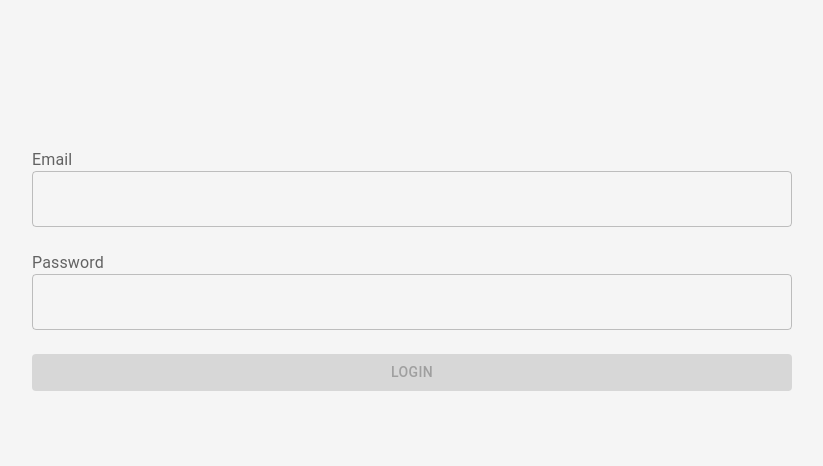
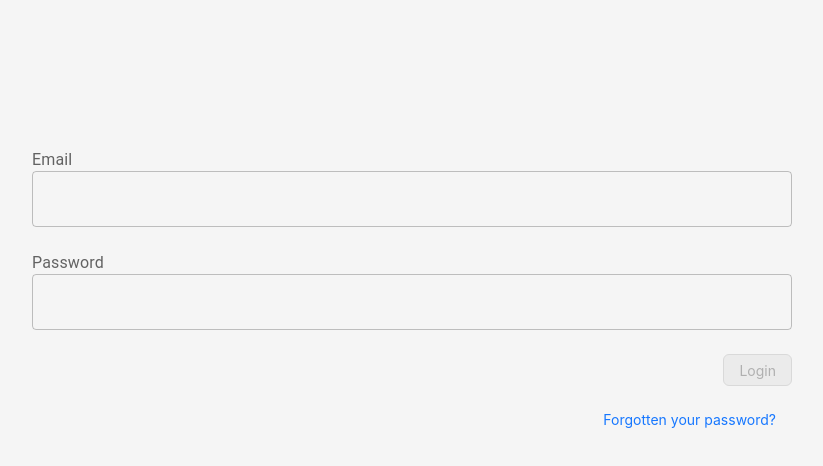
Before and after one commit to tt02-capstone/tt02-admin-portal, a React (Create React App) app: page / in a window 1280 px wide. Shown: the top 466 px of the page, without its empty margins (228-1051 px from the left). Built offline with nearby package versions, Linux system fonts and the light colour scheme.

Commit message:
reset session on the side bar

```diff
--- a/src/App.js
+++ b/src/App.js
@@ -19,13 +19,15 @@ function App() {
   const menuItems = [
       {key: '/home', label: 'Home', icon: <MailOutlined />},
       {key: '/createAdmin', label: 'Create Admin', icon: <MailOutlined />},
-      {key: '/', label: 'Logout',icon: <LogoutIcon />,}
+      {key: '/', label: 'Logout',icon: <LogoutIcon />}
   ];
 
   const onClickNewTab = (tab) => {
-      console.log(tab.key);
       setCurrentTab(tab.key);
-      navigate(tab.key);
+      if (tab.key == '/') {
+        localStorage.removeItem("user");
+        navigate(tab.key);
+      }
   };
 
   return (
--- a/src/pages/Login.js
+++ b/src/pages/Login.js
@@ -1,25 +1,33 @@
 import React, { useState } from "react";
-import { FormLabel, Button, TextField } from '@mui/material';
-import {useNavigate } from 'react-router-dom';
+import { FormLabel, TextField } from '@mui/material';
+import { useNavigate } from 'react-router-dom';
 import axios from "axios";
 import { ToastContainer, toast } from 'react-toastify';
 import 'react-toastify/dist/ReactToastify.css';
+import {
+  Button
+} from 'antd';
 
 function Login() {
   const [email, setEmail] = useState("");
   const [password, setPassword] = useState("");
+  const [loading, setLoading] = useState(false);
 
   const navigate = useNavigate(); // route navigation
+  const passwordResetRouteChange = () => {
+    let path = `/forgetpassword`;
+    navigate(path);
+  }
 
   const baseURL = "http://localhost:8080/staff";
 
-    const formStyle ={
+  const formStyle = {
     maxWidth: "800px",
     margin: "10% auto",
     padding: "20px"
   }
 
-    localStorage.removeItem("user");
+  // localStorage.removeItem("user");
 
   function validateForm() {
     return email.length > 0 && password.length > 0;
@@ -28,6 +36,7 @@ function Login() {
   function handleSubmit(event) {
     event.preventDefault();
     if (email && password) {
+      setLoading(true);
       axios.post(`${baseURL}/staffLogin/${email}/${password}`).then((response) => {
         console.log(response);
         if (response.data.httpStatusCode === 400 || response.data.httpStatusCode === 404) {
@@ -35,7 +44,7 @@ function Login() {
             position: toast.POSITION.TOP_RIGHT,
             autoClose: 1500
           });
-
+          setLoading(false);
         } else {
           toast.success('Login Successful!', {
             position: toast.POSITION.TOP_RIGHT,
@@ -45,6 +54,7 @@ function Login() {
           setTimeout(() => {
             navigate('/home')
           }, 700);
+          setLoading(false);
         }
       })
         .catch((error) => {
@@ -63,7 +73,7 @@ function Login() {
           onChange={(e) => setEmail(e.target.value)}
           required
           fullWidth
-                sx={{mb: 3}}
+          sx={{ mb: 3 }}
         />
 
         <FormLabel>Password</FormLabel>
@@ -73,12 +83,14 @@ function Login() {
           onChange={(e) => setPassword(e.target.value)}
           required
           fullWidth
-                sx={{mb: 3}}
+          sx={{ mb: 3 }}
         />
 
-            <Button fullWidth variant="contained" type="submit" disabled={!validateForm()}>
-              Login
-            </Button>
+        <div style={{ textAlign: "right" }}>
+          <Button type="primary" htmlType="submit" loading={loading} disabled={!validateForm()}>Login</Button>
+          <br /><br />
+          <Button type="link" onClick={passwordResetRouteChange}>Forgotten your password?</Button>
+        </div>
         <ToastContainer />
       </form>
     </div>
```
Also changed, not shown: public/logo192.png (deleted), public/logo512.png (deleted). Lines whose indentation alone changed are shown as unchanged.
